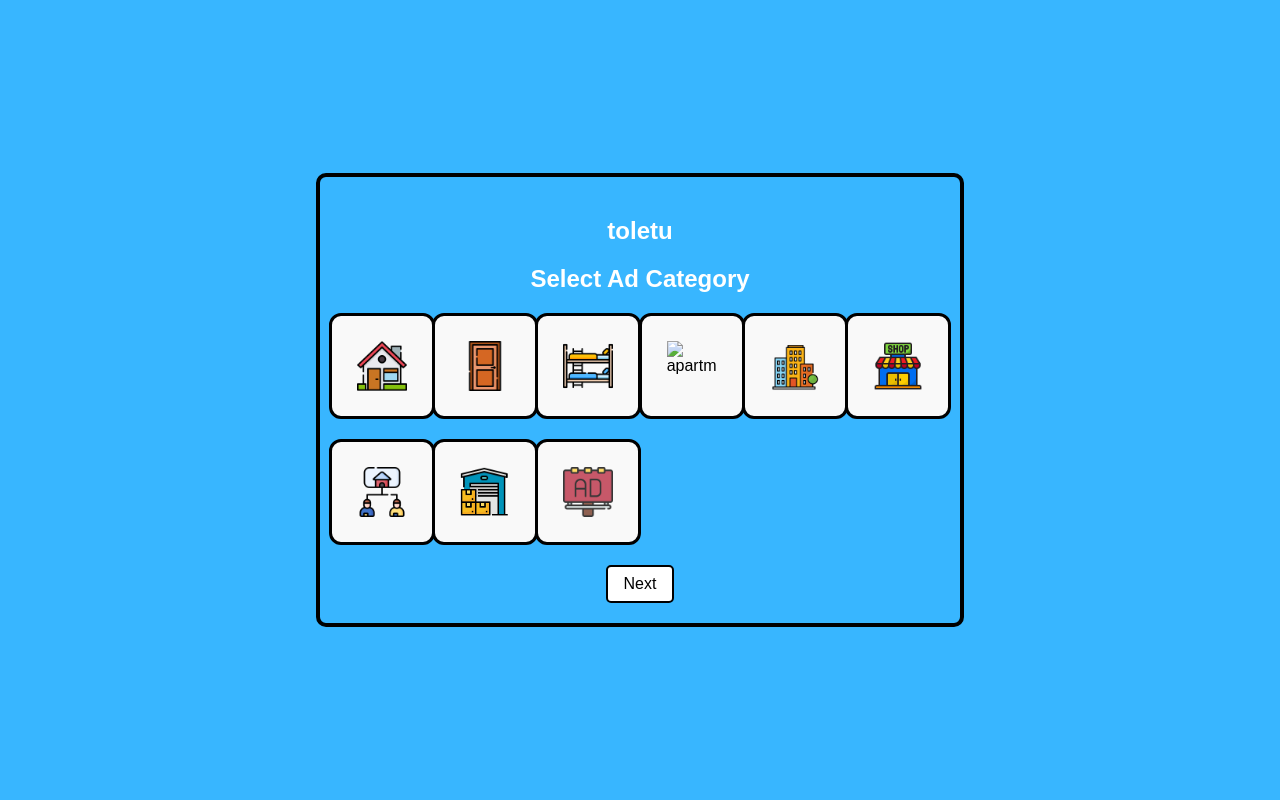
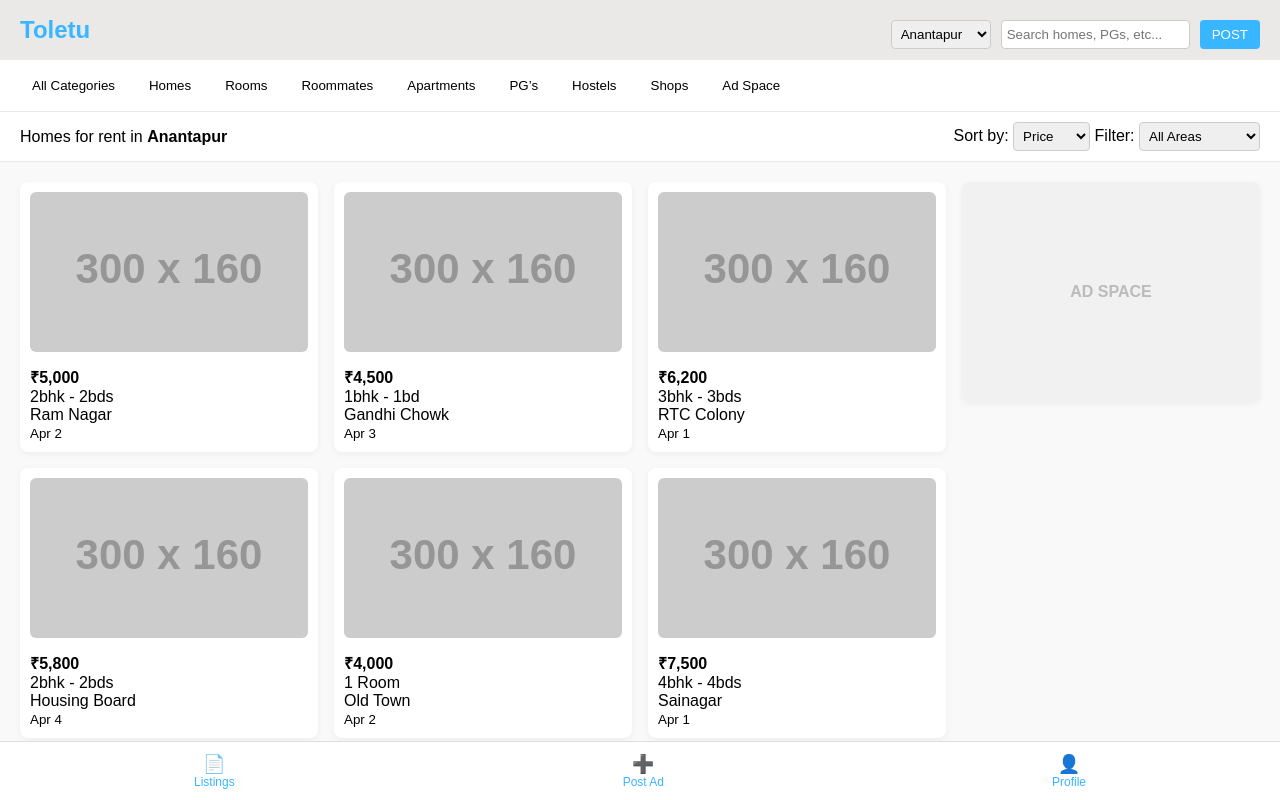
Before and after one commit to Praween-em/TOLETU_TEST_FILES, a plain HTML site: page index.html in a window 1280 px wide. Drawn offline with Linux system fonts and the light colour scheme; placeholder pictures from the web are drawn by us.

Commit message:
Update index.html

```diff
--- a/index.html
+++ b/index.html
@@ -3,111 +3,243 @@
 <head>
   <meta charset="UTF-8" />
   <meta name="viewport" content="width=device-width, initial-scale=1.0"/>
-  <title>Select Category</title>
+  <title>Toletu.com - Main Page</title>
   <style>
     body {
+      margin: 0;
       font-family: Arial, sans-serif;
-      background: #38b6ff;
+      background-color: #f9f9f9;
+    }
+
+    header, nav, .sortbar {
+      background-color: #fff;
+      border-bottom: 1px solid #ebe8e8;
+    }
+
+    header {
       display: flex;
-      justify-content: center;
+      justify-content: space-between;
       align-items: center;
-      height: 100vh;
-      margin: 0;
+      flex-wrap: wrap;
+      padding: 10px 20px;
+      background-color: #ebe8e8;
     }
-    .container {
+
+    .logo {
+      color: #38b6ff;
+      font-weight: bold;
+      font-size: 24px;
+    }
+
+    .main-controls {
+      display: flex;
+      flex-wrap: wrap;
+      gap: 10px;
+      margin-top: 10px;
+    }
+
+    select, input[type="search"] {
+      padding: 5px;
+      border-radius: 4px;
+      border: 1px solid #ccc;
+    }
+
+    .post-btn {
+      background-color: #38b6ff;
+      color: white;
+      border: none;
+      border-radius: 4px;
+      padding: 6px 12px;
+      cursor: pointer;
+    }
+
+    .categories {
+      display: flex;
+      flex-wrap: wrap;
+      gap: 10px;
+      padding: 10px 20px;
+      overflow-x: auto;
+    }
+
+    .categories button {
       background: white;
-      border: 4px solid black;
+      border: none;
+      padding: 8px 12px;
+      cursor: pointer;
+      font-weight: 500;
+    }
+
+    .sortbar {
+      display: flex;
+      flex-direction: column;
+      gap: 8px;
+      padding: 10px 20px;
+    }
+
+    @media (min-width: 600px) {
+      .sortbar {
+        flex-direction: row;
+        justify-content: space-between;
+        align-items: center;
+      }
+    }
+
+    .content {
       padding: 20px;
-      border-radius: 10px;
-      text-align: center;
-      width: 90%;
-    background-color: #39b6ff;
-      max-width: 600px;
+      display: grid;
+      grid-template-columns: repeat(auto-fit, minmax(260px, 1fr));
+      gap: 16px;
     }
-    h2 {
-      color: #fff;
-      margin-bottom: 20px;
+
+    .listing-card, .ad-slot {
+      background-color: white;
+      padding: 10px;
+      border-radius: 8px;
+      box-shadow: 0 2px 6px rgba(0,0,0,0.05);
     }
-    .grid {
-      display: grid;
-      grid-template-columns: repeat(auto-fit, minmax(80px, 1fr));
-      gap:  20px;
-      justify-items: center;
+
+    .listing-card img {
+      width: 100%;
+      height: 160px;
+      object-fit: cover;
+      border-radius: 6px;
     }
-    .category {
 
-      background: #f9f9f9;
-      border: 3px solid black;
-      border-radius: 12px;
-      padding: 10px;
-      cursor: pointer;
-      transition: transform 0.2s, border 0.2s;
-      width: 80px;
-      height: 80px;
+    .listing-info {
+      margin-top: 10px;
+    }
+
+    .ad-slot {
       display: flex;
       align-items: center;
       justify-content: center;
+      font-weight: bold;
+      color: #bbb;
+      height: 200px;
+      background-color: #f1f1f1;
     }
-    .category img {
-      width: 50px;
-      height: 50px;
-      object-fit: contain;
+
+    .bottom-bar {
+      position: fixed;
+      bottom: 0;
+      left: 0;
+      width: 100%;
+      display: flex;
+      justify-content: space-around;
+      background: #fff;
+      border-top: 1px solid #ddd;
+      padding: 10px 0;
     }
-    .category.active {
-      border: 3px solid #ff8800;
-      background: #fffbe6;
-      transform: scale(1.05);
-    }
-    .next-btn {
-      margin-top: 20px;
-      padding: 8px 16px;
-      font-size: 16px;
-      background-color: white;
-      border: 2px solid #000;
-      border-radius: 5px;
+
+    .bottom-bar button {
+      background: none;
+      border: none;
+      font-size: 18px;
+      color: #38b6ff;
       cursor: pointer;
+      display: flex;
+      flex-direction: column;
+      align-items: center;
     }
   </style>
 </head>
 <body>
 
-   <div class="container" style="background-color: #38b6ff;">
-    <h2>toletu</h2>
-    <h2>Select Ad Category</h2>
-    <div class="grid" id="categoryGrid">
-      <div class="category" data-category="Home"><img src="icons/house.png" alt="Home"></div>
-      <div class="category" data-category="Rooms"><img src="icons/door.png" alt="Rooms"></div>
-      <div class="category" data-category="Hostel"><img src="icons/hostel.png" alt="Hostel"></div>
-      <div class="category" data-category="apartment"><img src="icons/apartment.png" alt="apartment"></div>
-      <div class="category" data-category="Office"><img src="icons/Office.png" alt="Office Space"></div>
-      <div class="category" data-category="Shop"><img src="icons/shop.png" alt="Shop"></div>
-      <div class="category" data-category="Roommate"><img src="icons/shared-housing.png" alt="Roommates"></div>
-      <div class="category" data-category="Warehouse"><img src="icons/warehouse_Godowns.png" alt="Warehouse"></div>
-      <div class="category" data-category="Warehouse"><img src="icons/Ad_space.png" alt="Ad_space"></div>
+  <header>
+    <div class="logo">Toletu</div>
+    <div class="main-controls">
+      <select>
+        <option>Anantapur</option>
+        <option>Hyderabad</option>
+        <option>Vijayawada</option>
+      </select>
+      <input type="search" placeholder="Search homes, PGs, etc..." />
+      <button class="post-btn">POST</button>
     </div>
-    <button class="next-btn" onclick="goNext()">Next</button>
+  </header>
+
+  <nav class="categories">
+    <button>All Categories</button>
+    <button>Homes</button>
+    <button>Rooms</button>
+    <button>Roommates</button>
+    <button>Apartments</button>
+    <button>PG’s</button>
+    <button>Hostels</button>
+    <button>Shops</button>
+    <button>Ad Space</button>
+  </nav>
+
+  <section class="sortbar">
+    <div>Homes for rent in <strong>Anantapur</strong></div>
+    <div>
+      Sort by:
+      <select>
+        <option>Price</option>
+        <option>Newest</option>
+      </select>
+      Filter:
+      <select id="area-filter">
+        <option value="all">All Areas</option>
+        <option value="Ram Nagar">Ram Nagar</option>
+        <option value="RTC Colony">RTC Colony</option>
+        <option value="Housing Board">Housing Board</option>
+        <option value="Old Town">Old Town</option>
+        <option value="Sainagar">Sainagar</option>
+      </select>
+    </div>
+  </section>
+
+  <section class="content" id="listing-container">
+    <!-- Listings will be rendered here -->
+  </section>
+
+  <div class="bottom-bar">
+    <button onclick="alert('Go to My Listings')">📄<br><span style="font-size:12px">Listings</span></button>
+    <button onclick="alert('Post an Ad')">➕<br><span style="font-size:12px">Post Ad</span></button>
+    <button onclick="alert('Go to Profile')">👤<br><span style="font-size:12px">Profile</span></button>
   </div>
 
   <script>
-    const categories = document.querySelectorAll('.category');
-    let selected = null;
+    const listings = [
+      { price: '₹5,000', type: '2bhk - 2bds', location: 'Ram Nagar', date: 'Apr 2', img: 'https://via.placeholder.com/300x160' },
+      { price: '₹4,500', type: '1bhk - 1bd', location: 'Gandhi Chowk', date: 'Apr 3', img: 'https://via.placeholder.com/300x160' },
+      { price: '₹6,200', type: '3bhk - 3bds', location: 'RTC Colony', date: 'Apr 1', img: 'https://via.placeholder.com/300x160' },
+      { price: '₹5,800', type: '2bhk - 2bds', location: 'Housing Board', date: 'Apr 4', img: 'https://via.placeholder.com/300x160' },
+      { price: '₹4,000', type: '1 Room', location: 'Old Town', date: 'Apr 2', img: 'https://via.placeholder.com/300x160' },
+      { price: '₹7,500', type: '4bhk - 4bds', location: 'Sainagar', date: 'Apr 1', img: 'https://via.placeholder.com/300x160' },
+    ];
 
-    categories.forEach(cat => {
-      cat.addEventListener('click', () => {
-        categories.forEach(c => c.classList.remove('active'));
-        cat.classList.add('active');
-        selected = cat.dataset.category;
+    const container = document.getElementById('listing-container');
+    const areaFilter = document.getElementById('area-filter');
+
+    function renderListings(filter = 'all') {
+      container.innerHTML = '';
+      const filtered = listings.filter(item => filter === 'all' || item.location.includes(filter));
+      filtered.forEach((item, i) => {
+        if (i % 3 === 0 && i !== 0) {
+          container.innerHTML += `<div class="ad-slot">AD SPACE</div>`;
+        }
+        container.innerHTML += `
+          <div class="listing-card">
+            <img src="${item.img}" alt="Listing">
+            <div class="listing-info">
+              <strong>${item.price}</strong><br>
+              ${item.type}<br>
+              ${item.location}<br>
+              <small>${item.date}</small>
+            </div>
+          </div>
+        `;
       });
+    }
+
+    areaFilter.addEventListener('change', (e) => {
+      renderListings(e.target.value);
     });
 
-    function goNext() {
-      if (!selected) {
-        alert('Please select a category first!');
-        return;
-      }
-      alert('You selected: ' + selected);
-      // window.location.href = `/post-ad?category=${selected}`;
-    }
+    // Initial load
+    renderListings();
   </script>
 </body>
 </html>
```
